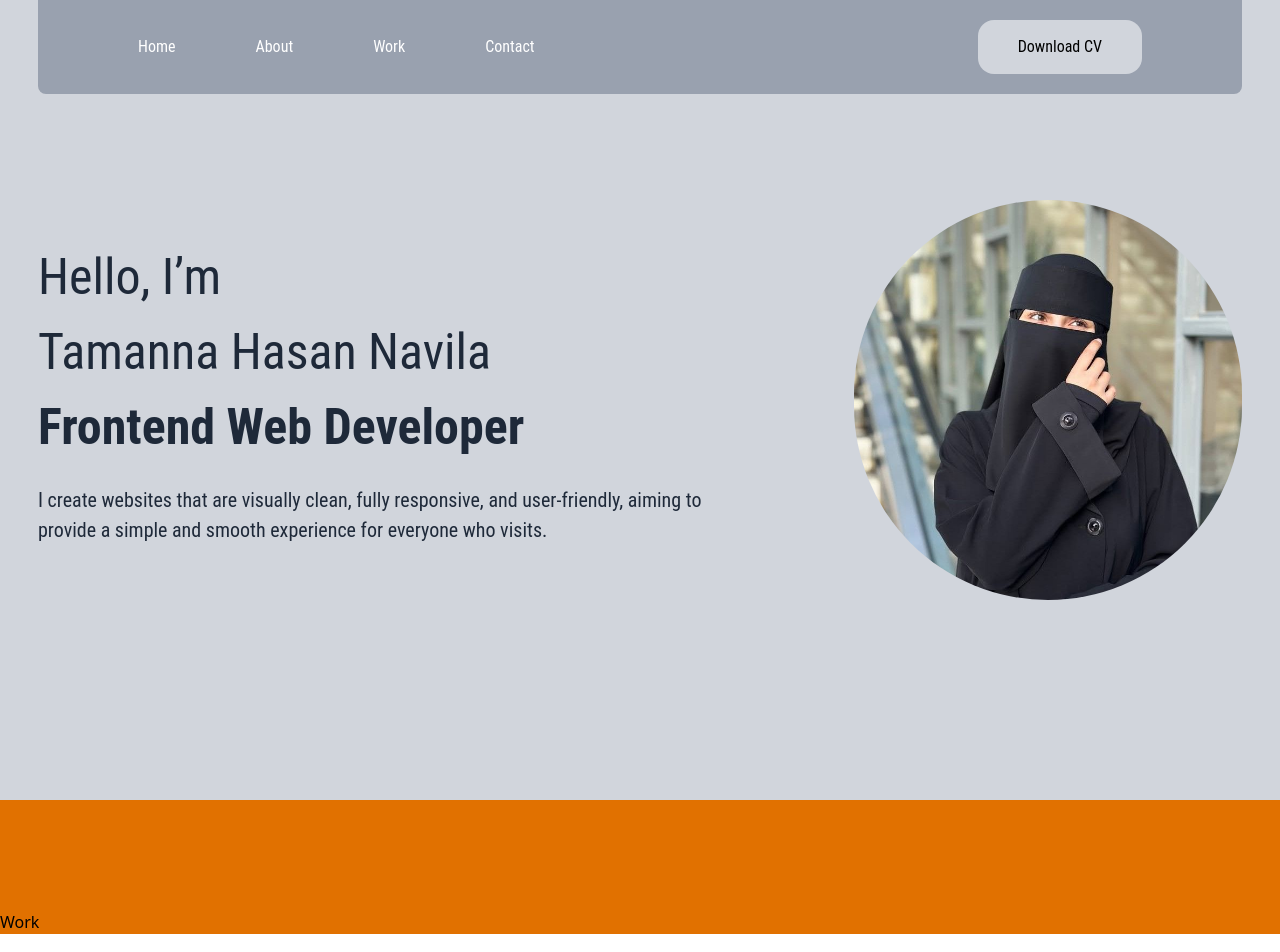
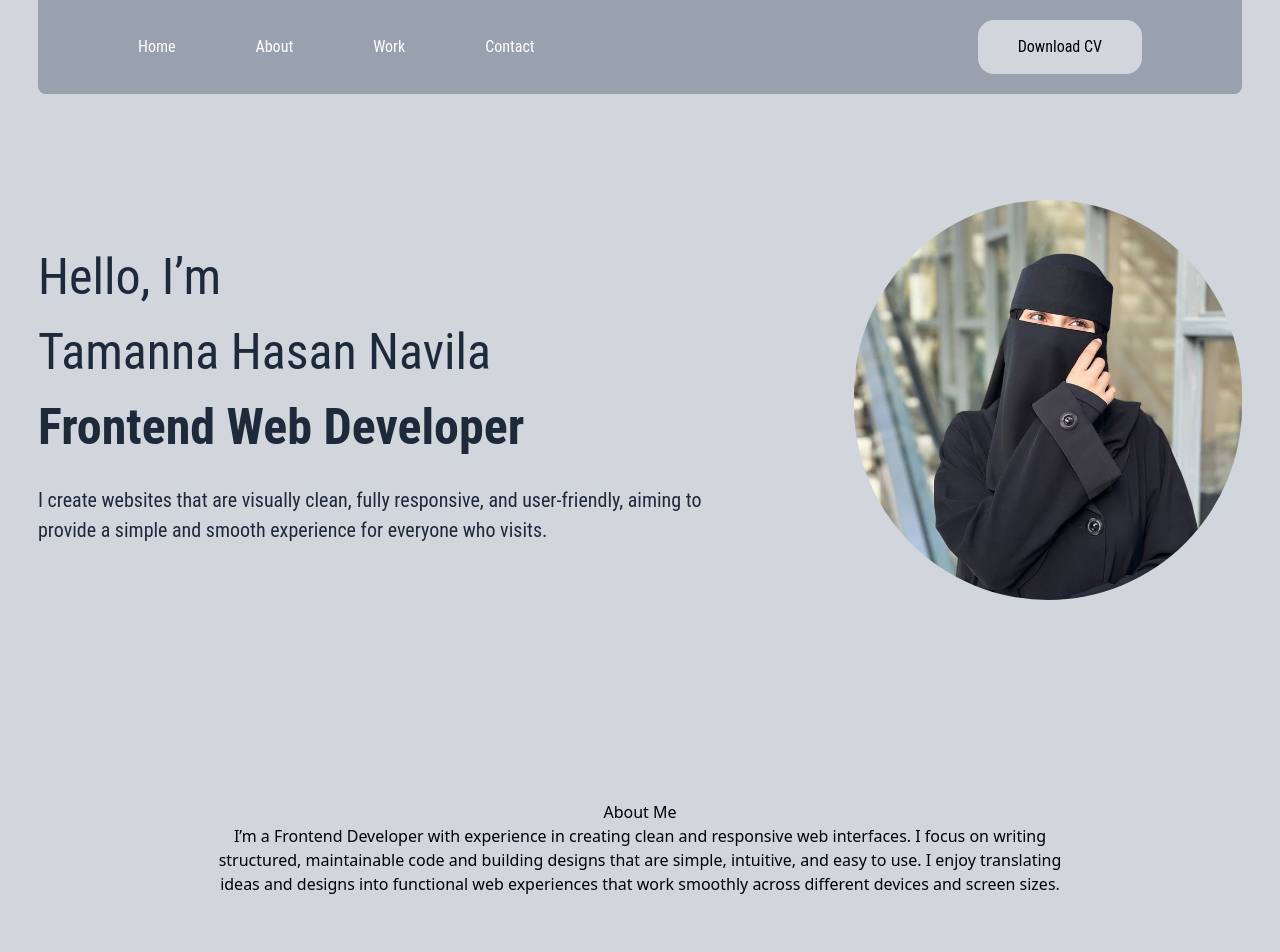
Before and after one commit to tamanna180906/my-portfolio, a React (Vite) app: page / in a window 1280 px wide. Shown: the top 952 px of the page. Built offline with nearby package versions, Linux system fonts and the light colour scheme.

Commit message:
add about

```diff
--- a/src/App.jsx
+++ b/src/App.jsx
@@ -3,6 +3,7 @@ import './App.css'
 import Navbar from './components/Navbar'
 import Banner from './components/Banner'
 import Work from './components/Work'
+import About from './components/About'
 
 function App() {
 
@@ -10,6 +11,7 @@ function App() {
     <>
      <Navbar/>
      <Banner/>
+     <About/>
      <Work/>
     </>
   )
--- /dev/null
+++ b/src/components/About.jsx
@@ -0,0 +1,22 @@
+import React from 'react'
+import Container from './Container'
+
+function About() {
+    return (
+        <div className='bg-gray-300 py-[100px]'>
+            <Container>
+                <div className='w-[70%] mx-auto '>
+                    <h2 className='text-center'>About Me</h2>
+                    <p className='text-center'>
+                        I’m a Frontend Developer with experience in creating clean and responsive web interfaces. I
+                        focus on writing structured, maintainable code and building designs that are simple, intuitive,
+                        and easy to use. I enjoy translating ideas and designs into functional web experiences that work
+                        smoothly across different devices and screen sizes.
+                    </p>
+                </div>
+            </Container>
+        </div>
+    )
+}
+
+export default About
--- a/src/components/Banner.jsx
+++ b/src/components/Banner.jsx
@@ -4,7 +4,7 @@ import pro3 from "../assets/pro3.jpg"
 
 function Banner() {
   return (
-    <div className='bg-gray-300 py-[200px]'>
+    <div className='bg-gray-300 pt-[200px] pb-[100px]'>
       <Container>
         <div className='flex justify-between'>
           <div className='w-[70%] pt-10'>
```
